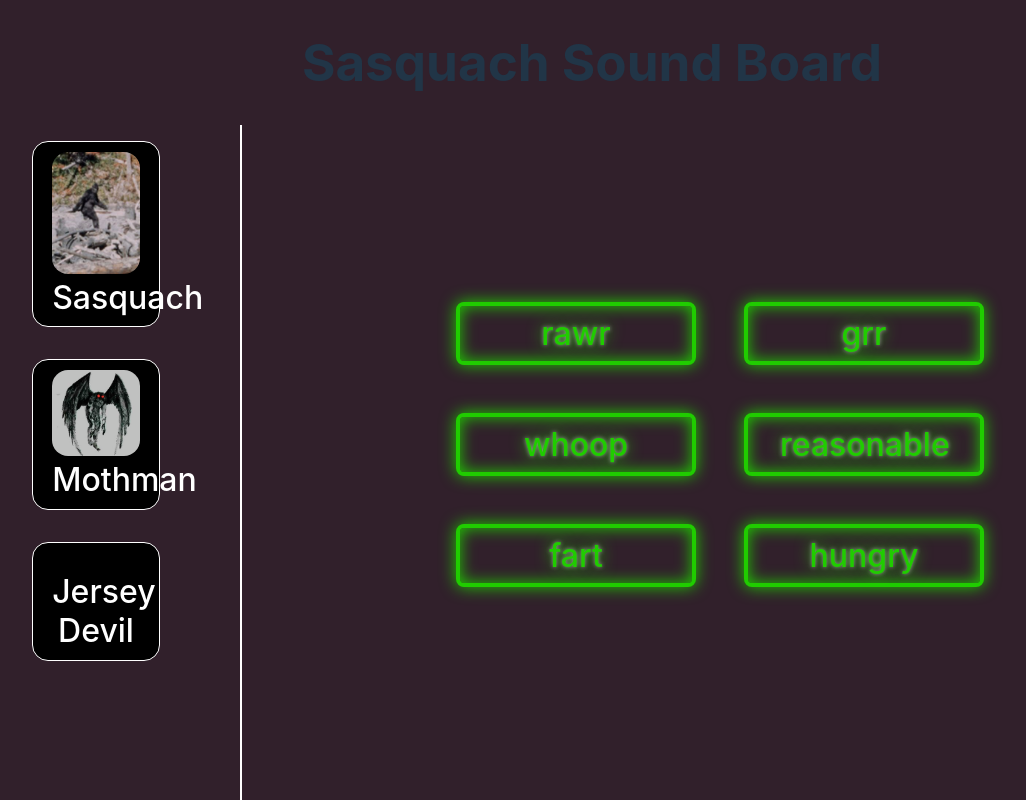
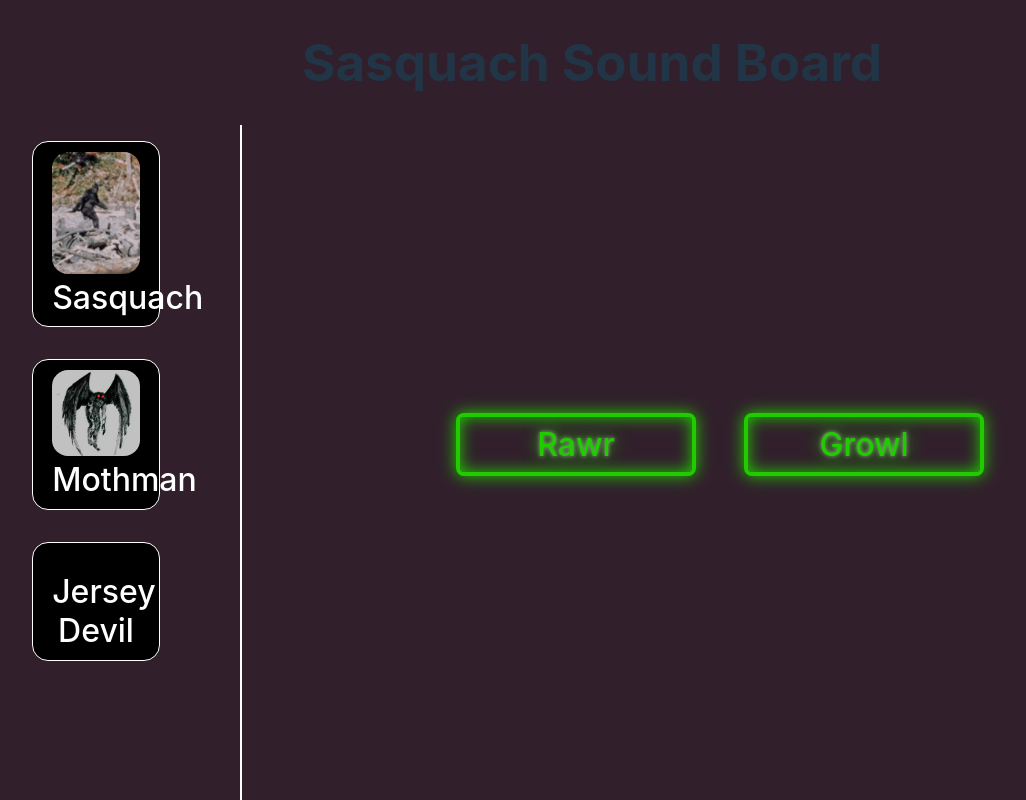
Before and after one commit to Bryandalton/cryptidsoundboard, a React (Vite) app: page / in a window 1280 px wide. Shown: the whole page, without its empty margins (48-1074 px from the left). Built offline with nearby package versions, Linux system fonts and the light colour scheme.

Commit message:
test sounds added, now play on click

```diff
--- a/src/App.css
+++ b/src/App.css
@@ -16,31 +16,3 @@
 body {
   margin: 0;
 }
-
-.logo {
-  height: 6em;
-  padding: 1.5em;
-  will-change: filter;
-  transition: filter 300ms;
-}
-.logo:hover {
-  filter: drop-shadow(0 0 2em #646cffaa);
-}
-.logo.react:hover {
-  filter: drop-shadow(0 0 2em #61dafbaa);
-}
-
-@keyframes logo-spin {
-  from {
-    transform: rotate(0deg);
-  }
-  to {
-    transform: rotate(360deg);
-  }
-}
-
-@media (prefers-reduced-motion: no-preference) {
-  a:nth-of-type(2) .logo {
-    animation: logo-spin infinite 20s linear;
-  }
-}
--- a/src/App.jsx
+++ b/src/App.jsx
@@ -20,12 +20,10 @@ const CryptidBoard = styled.aside`
 
 function App() {
   const [currentCryptid, setCryptid] = useState(0);
-  const [cryptidName, setName] = useState("Sasquach")
-  const [theme, setTheme] = useState("green")
-
+  const curCryptid = cryptidData.cryptids[currentCryptid]
   return (
     <>
-    <h1>{`${cryptidName} Sound Board`}</h1>
+    <h1>{`${curCryptid.name} Sound Board`}</h1>
       <div>
         <CryptidBoard className="cryptidBoard">
           {cryptidData.cryptids.map((cryptid, idx) => {
@@ -35,9 +33,6 @@ function App() {
                 image={cryptid.image}
                 name={cryptid.name}
                 onClick={() => {
-                  console.log("click", cryptid);
-                  setName(cryptid.name)
-                  setTheme(cryptid.theme)
                   setCryptid(idx)
                 }}
               />
@@ -45,7 +40,7 @@ function App() {
           })}
         </CryptidBoard>
 
-        <SoundButtons theme = {theme} sounds={cryptidData.cryptids[currentCryptid].sounds} />
+        <SoundButtons theme = {curCryptid.theme} buttons={curCryptid.buttons} />
       </div>
     </>
   );
--- a/src/assets/data.js
+++ b/src/assets/data.js
@@ -1,30 +1,46 @@
+const sasquach = {
+  name: "Sasquach",
+  image: "./images/bigfoot.JPG",
+  sounds: ["rawr", "grr", "whoop", "reasonable", "fart", "hungry"],
+  theme: "green",
+  buttons: [
+    {
+      label: "Rawr",
+      sound: "snd_explosion",
+    },
+    {
+      label: "Growl",
+      sound: "snd_beep",
+    },
+  ],
+};
 
-const sasquach =
-{
-    "name": "Sasquach",
-    "image": "./images/bigfoot.JPG",
-    "sounds": ["rawr","grr","whoop","reasonable", "fart", "hungry"],
-    "theme": "green"
-}
+const mothman = {
+  name: "Mothman",
+  image: "./images/mothmancard.png",
+  sounds: ["rawr"],
+  theme: "red",
+  buttons: [
+    {
+      label: "Rawr",
+      sound: "snd_explosion",
+    },
+  ],
+};
 
-const mothman =
-{
-    "name": "Mothman",
-    "image": "./images/mothmancard.png",
-    "sounds": ["rawr"],
-    "theme": "red"
-}
+const jerseydevil = {
+  name: "Jersey Devil",
+  images: "./images/jerseydevil.jpg",
+  sounds: ["Wee-Snaw"],
+  theme: "red",
+  buttons: [
+    {
+      label: "Wee-Snaw",
+      sound: "snd_explosion",
+    },
+  ],
+};
 
-const jerseydevil =
-{
-    "name": "Jersey Devil",
-    "images": "./images/jerseydevil.jpg",
-    "sounds": ["Wee-Snaw"],
-    "theme" : "red"
-}
-
-
-export const cryptidData =
-{
-    "cryptids": [sasquach, mothman, jerseydevil],
-}
+export const cryptidData = {
+  cryptids: [sasquach, mothman, jerseydevil],
+};
--- a/src/pages/components/soundButton.jsx
+++ b/src/pages/components/soundButton.jsx
@@ -1,7 +1,14 @@
 import styled from "styled-components";
+import soundEx from "../../assets/sounds/snd_explosion.wav";
+import soundBeep from "../../assets/sounds/snd_beep.wav";
+import { useState } from "react";
+
+const soundLookup = {
+  "snd_explosion": soundEx,
+  "snd_beep": soundBeep,
+}
 
 const StyledButton = styled.button`
-   {
   color: var(--grn-neon);
   background-color: hsl(323 21% 16%);
   border: var(--grn-neon) 0.125em solid;
@@ -30,13 +37,18 @@ const StyledButton = styled.button`
       background: var(--red-neon);
       color: hsl(323 21% 16%);
       text-shadow: none;
-
     }
   }
 `;
 
-function SoundButton({ label }) {
-  return <StyledButton>{label}</StyledButton>;
+function SoundButton({ label, sound }) {
+  const [audio] = useState(new Audio(soundLookup[sound]));
+  function playSound() {
+    console.log(sound)
+    audio.play();
+  }
+
+  return <StyledButton onClick={playSound}>{label}</StyledButton>;
 }
 
 export default SoundButton;
--- a/src/pages/soundButtons.jsx
+++ b/src/pages/soundButtons.jsx
@@ -14,11 +14,11 @@ const SoundBoard = styled.section`
     grid-template-columns: 15rem;
   }
 `;
-export function SoundButtons({sounds, theme}) {
+export function SoundButtons({buttons, theme}) {
   return (
     <SoundBoard className={`theme-${theme}`}>
-      {sounds.map((buttonText, idx) => {
-        return <SoundButton key={idx} label={buttonText}/>
+      {buttons.map((button, idx) => {
+        return <SoundButton key={idx} label={button.label} sound={button.sound}/>
       })}
     </SoundBoard>
   );
```
Also changed, not shown: 2 other files (tests, documents, lock files or other folders). Lines whose indentation alone changed are shown as unchanged.
